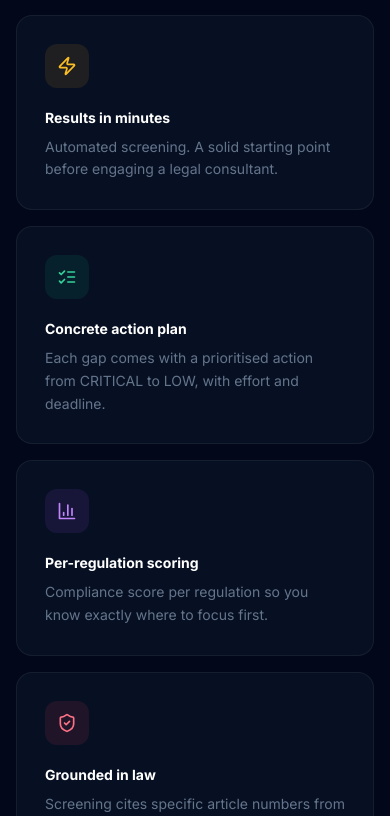
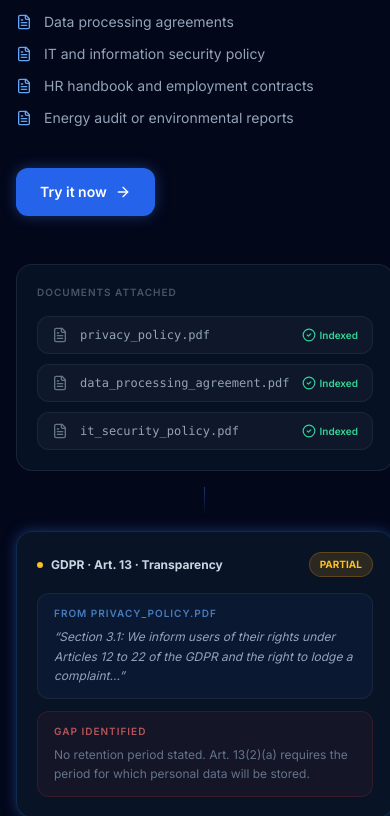
Before and after one commit to YGTYLRM/kmu-comply, a Next.js app in the folder frontend/: page / in a window 390 px wide. Shown: the part 5128-5944 px from the top of the page. Built offline with nearby package versions, Linux system fonts and the light colour scheme.

Commit message:
add document upload explainer section to landing page

```diff
--- a/frontend/src/app/page.tsx
+++ b/frontend/src/app/page.tsx
@@ -7,6 +7,7 @@ import {
   ArrowRight, CheckCircle2, FileSearch, Zap, ShieldCheck,
   BarChart3, ListChecks, AlertTriangle, Check, Plus, Minus,
   Building2, Factory, Truck, Stethoscope, ShoppingBag, Briefcase,
+  FileText,
 } from "lucide-react";
 
 const ease = [0.21, 0.47, 0.32, 0.98] as const;
@@ -203,6 +204,68 @@ function MockReport() {
               {label}
             </span>
           ))}
+        </div>
+      </div>
+    </div>
+  );
+}
+
+function DocUploadVisual() {
+  return (
+    <div className="space-y-4">
+      <div
+        className="rounded-2xl border border-white/[0.08] p-5"
+        style={{ background: "rgba(10,22,40,0.75)" }}
+      >
+        <p className="text-[10px] font-semibold uppercase tracking-widest text-slate-600 mb-4">Documents attached</p>
+        <div className="space-y-2.5">
+          {[
+            "privacy_policy.pdf",
+            "data_processing_agreement.pdf",
+            "it_security_policy.pdf",
+          ].map((name) => (
+            <div key={name} className="flex items-center gap-3 rounded-xl border border-white/[0.06] bg-white/[0.03] px-3.5 py-2.5">
+              <FileText className="h-4 w-4 text-slate-500 flex-shrink-0" />
+              <span className="text-xs text-slate-400 flex-1 font-mono truncate">{name}</span>
+              <div className="flex items-center gap-1 text-emerald-400 flex-shrink-0">
+                <CheckCircle2 className="h-3.5 w-3.5" />
+                <span className="text-[10px] font-semibold">Indexed</span>
+              </div>
+            </div>
+          ))}
+        </div>
+      </div>
+
+      <div className="flex justify-center">
+        <div className="h-7 w-px bg-gradient-to-b from-brand-500/40 to-transparent" />
+      </div>
+
+      <div
+        className="rounded-2xl border border-brand-500/20 p-5 shadow-glow-blue-sm"
+        style={{ background: "rgba(10,22,40,0.88)" }}
+      >
+        <div className="flex items-center justify-between mb-4">
+          <div className="flex items-center gap-2">
+            <span className="h-1.5 w-1.5 rounded-full bg-amber-400" />
+            <span className="text-xs font-bold text-slate-300">GDPR · Art. 13 · Transparency</span>
+          </div>
+          <span className="rounded-full border border-amber-500/25 bg-amber-500/15 px-2.5 py-1 text-[10px] font-bold text-amber-400">PARTIAL</span>
+        </div>
+
+        <div className="rounded-xl border border-white/[0.06] bg-brand-500/5 px-4 py-3 mb-3">
+          <p className="text-[10px] font-semibold uppercase tracking-widest text-brand-400/70 mb-1.5">
+            From privacy_policy.pdf
+          </p>
+          <p className="text-xs text-slate-400 italic leading-relaxed">
+            &ldquo;Section 3.1: We inform users of their rights under Articles 12 to 22 of the GDPR and the right to lodge a complaint...&rdquo;
+          </p>
+        </div>
+
+        <div className="rounded-xl border border-red-500/15 bg-red-500/5 px-4 py-3">
+          <p className="text-[10px] font-semibold uppercase tracking-widest text-red-400/70 mb-1.5">Gap identified</p>
+          <p className="text-xs text-slate-500 leading-relaxed">
+            No retention period stated. Art. 13(2)(a) requires the period for which personal data will be stored.
+          </p>
         </div>
       </div>
     </div>
@@ -410,6 +473,62 @@ export default function HomePage() {
         </div>
       </section>
 
+      {/* ── Document upload explainer ─────────────────────────── */}
+      <section className="border-t border-white/[0.05] py-16 sm:py-28">
+        <div className="mx-auto max-w-6xl px-4 sm:px-6">
+          <div className="grid lg:grid-cols-2 gap-12 lg:gap-20 items-center">
+
+            <motion.div
+              initial={{ opacity: 0, x: -24 }}
+              whileInView={{ opacity: 1, x: 0 }}
+              viewport={{ once: true }}
+              transition={{ duration: 0.6, ease }}
+            >
+              <p className="text-xs font-bold uppercase tracking-widest text-brand-400 mb-4">Document upload</p>
+              <h2 className="text-3xl sm:text-4xl font-black text-white tracking-tight leading-tight mb-6">
+                Upload your documents.<br />Get real verdicts.
+              </h2>
+              <p className="text-slate-400 leading-relaxed mb-8">
+                Profile answers give a solid baseline. Attach your actual company documents and Complio reads them directly, citing specific passages as evidence. Items that would otherwise be uncertain become concrete findings.
+              </p>
+
+              <div className="space-y-3 mb-10">
+                {[
+                  "Privacy policy and cookie notice",
+                  "Data processing agreements",
+                  "IT and information security policy",
+                  "HR handbook and employment contracts",
+                  "Energy audit or environmental reports",
+                ].map((doc) => (
+                  <div key={doc} className="flex items-center gap-3 text-sm text-slate-400">
+                    <FileText className="h-4 w-4 flex-shrink-0 text-brand-400" />
+                    {doc}
+                  </div>
+                ))}
+              </div>
+
+              <Link
+                href="/analyze"
+                className="group inline-flex items-center gap-2 rounded-xl bg-brand-600 px-6 py-3.5 text-sm font-semibold text-white shadow-glow-blue-sm hover:shadow-glow-blue hover:bg-brand-500 transition-all duration-300"
+              >
+                Try it now
+                <ArrowRight className="h-4 w-4 group-hover:translate-x-0.5 transition-transform duration-200" />
+              </Link>
+            </motion.div>
+
+            <motion.div
+              initial={{ opacity: 0, x: 24 }}
+              whileInView={{ opacity: 1, x: 0 }}
+              viewport={{ once: true }}
+              transition={{ duration: 0.6, ease, delay: 0.12 }}
+            >
+              <DocUploadVisual />
+            </motion.div>
+
+          </div>
+        </div>
+      </section>
+
       {/* ── Features ──────────────────────────────────────────── */}
       <section id="features" className="border-t border-white/[0.05] py-16 sm:py-28">
         <div className="mx-auto max-w-6xl px-4 sm:px-6">
```
